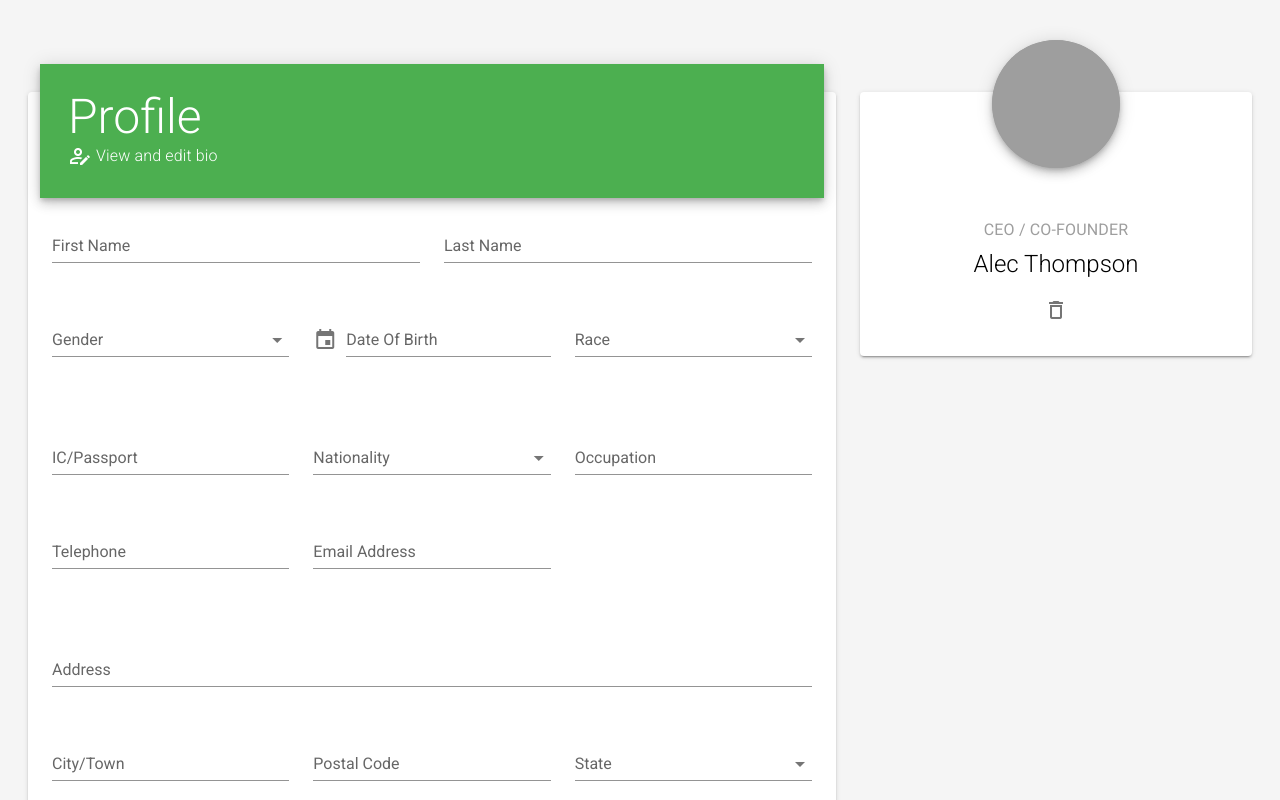
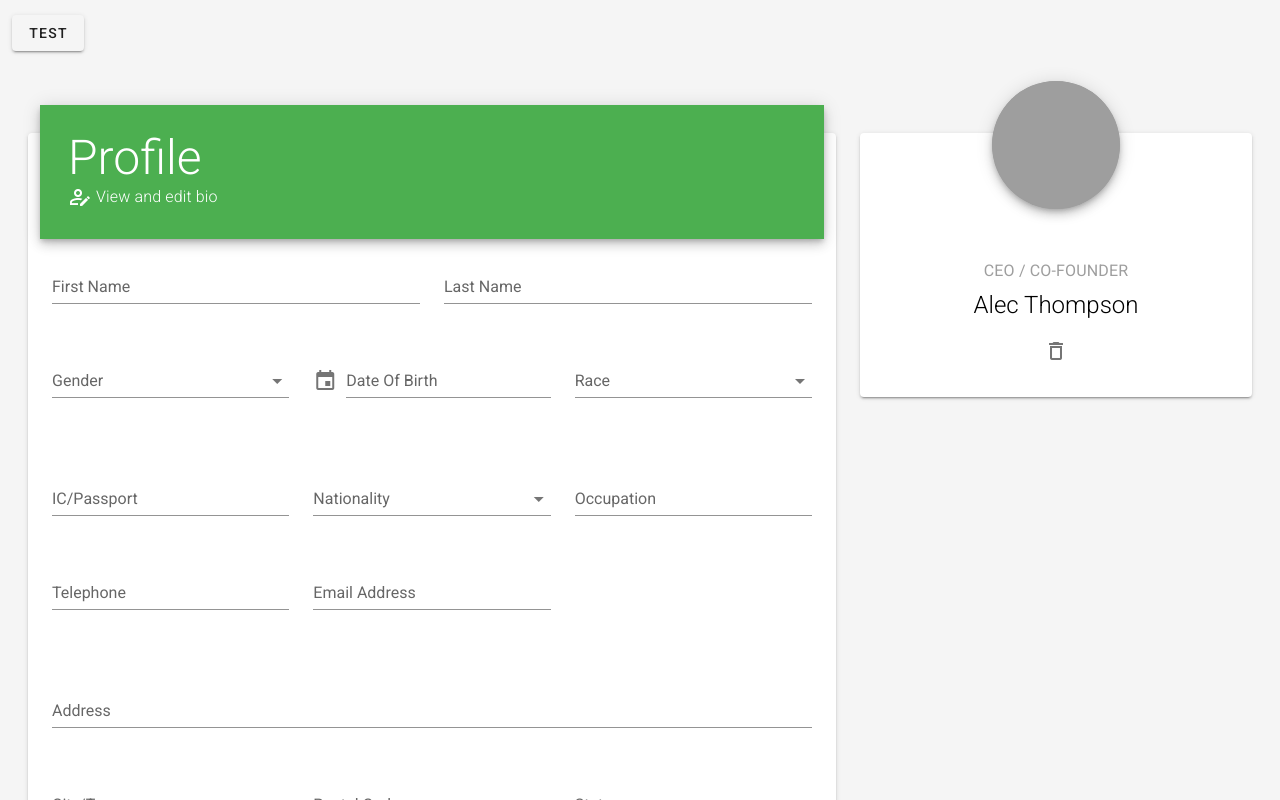
Before and after one commit to mamaguchi/myvaksin-provider-fe, a Nuxt app: page /people in a window 1280 px wide. Shown: the top 800 px of the page. Built offline with nearby package versions, Linux system fonts and the light colour scheme; grey boxes are pictures that could not be loaded.

Commit message:
Added a Test button to test axios functionality

```diff
--- a/pages/people/index.vue
+++ b/pages/people/index.vue
@@ -3,6 +3,9 @@
     fluid
     fill-height
   >
+    <v-btn @click="testAxios">
+      TEST
+    </v-btn>
     <!-- PROFILE -->
     <v-row class="px-4 mt-6" justify="center">
       <v-col
@@ -1274,6 +1277,13 @@ export default {
   },
 
   methods: {
+    testAxios () {
+      const payload = { ident: '880601105149' }
+      this.$axios.post('http://localhost:8080/test', payload)
+        .then(response => alert('Post request successful'))
+        .catch(error => alert(error))
+    },
+
     validateEmail () {
       if (!/^[a-zA-Z0-9.!#$%&'*+/=?^_`{|}~-]+@[a-zA-Z0-9-]+(?:\.[a-zA-Z0-9-]+)*$/.test(this.profile.email)) {
         this.requiredProfErrMsg.email = 'Invalid email address'
```
